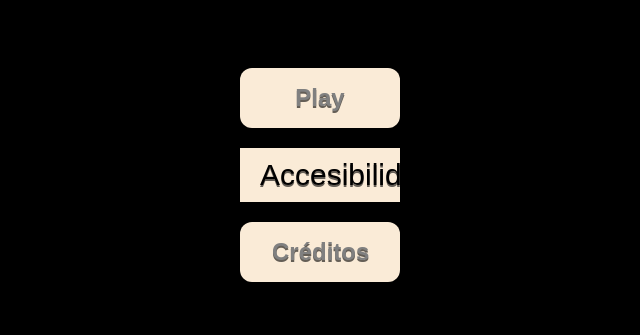
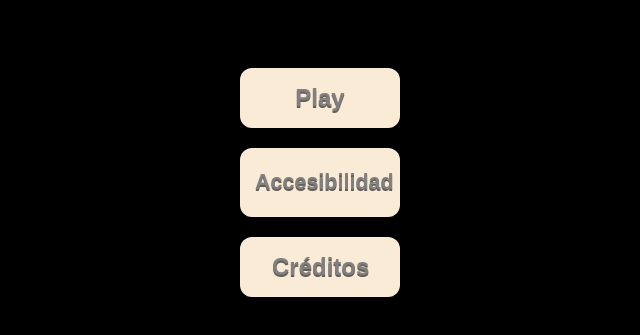
Before and after one commit to lucascov06/EnergyGames, a plain HTML site: page menu.html in a window 1280 px wide. Both pictures are taken after a click on the button "Accesibilidad". Shown: the part 255-590 px from the top of the page, without its empty margins (65-705 px from the left). Drawn offline with Linux system fonts and the light colour scheme.

Commit message:
agregando estilos y movimientos al boton de accesibilidad

```diff
--- a/CSS/styles.css
+++ b/CSS/styles.css
@@ -136,8 +136,8 @@ body {
 
 button {
   font-size: 18px;
-  padding: 10px 20px;
-  margin: 10px;
+  padding: 15px 25px;
+  margin: 15px;
   cursor: pointer;
 }
 
@@ -227,7 +227,7 @@ button {
   pointer-events: auto;
   opacity: 1;
 }
-#play-button {
+#play-button{
   background: white;
   cursor: pointer;
   border: none;
@@ -251,6 +251,43 @@ button {
   box-shadow: 0px 0px 50px rgba(0,0,0, 1);
 }
 #play-button:hover:before {
+  content: '';
+  position: absolute;
+  top: 0;
+  left: 0;
+  z-index: -1;
+  width: 100%;
+  height: 100%;
+  background: linear-gradient(45deg, red);
+  background-size: 800%;
+  border-radius: 12px;
+  filter: blur (8px);
+  animation: glowing 20s linear infinite;
+}
+#accesibilidad-button{
+  background: white;
+  cursor: pointer;
+  border: none;
+  padding: 22px 15px;
+  color: grey;
+  font-size: 21.5px;
+  font-weight: bold;
+  position: relative;
+  border-radius: 12px;
+  background-color: antiquewhite;
+  transition: all ease 0.2s;
+  border: 0;
+  width: 160px;
+  text-shadow:0 2px rgba(0, 0, 0,0.6);
+  transition: box-shadow .1s, transformation;
+}
+#accesibilidad-button:hover{
+  background-color: #c39;
+  color: blue;
+  background-color: red;
+  box-shadow: 0px 0px 50px rgba(0,0,0, 1);
+}
+#accesibilidad-button:hover:before {
   content: '';
   position: absolute;
   top: 0;
--- a/JS/script.js
+++ b/JS/script.js
@@ -123,3 +123,33 @@ el.addEventListener('mouseout',()=>{
     rotateX(0)
     rotateY(0)`
 })
+const el3 = document.getElementById('accesibilidad-button')
+const height3 = el3.clientHeight
+const width3 = el3.clientWidth
+el3.addEventListener('mousemove',(evt)=> {
+  const {layerX, layerY} = evt
+
+  const yRotation=(
+    (layerX-width3/2)/width3
+  )*20
+
+  const xRotation = (
+    (layerY - height3 / 2)/ height3
+  )*20
+
+  const string=`
+    perspective(500px)
+    scale(1.1)
+    rotateX(${xRotation}deg)
+    rotateY(${yRotation}deg)`
+  el3.style.transform = string
+
+})
+
+el3.addEventListener('mouseout',()=>{
+  el3.style.transform=`
+    perspective(500px)
+    scale(1)
+    rotateX(0)
+    rotateY(0)`
+})
```
